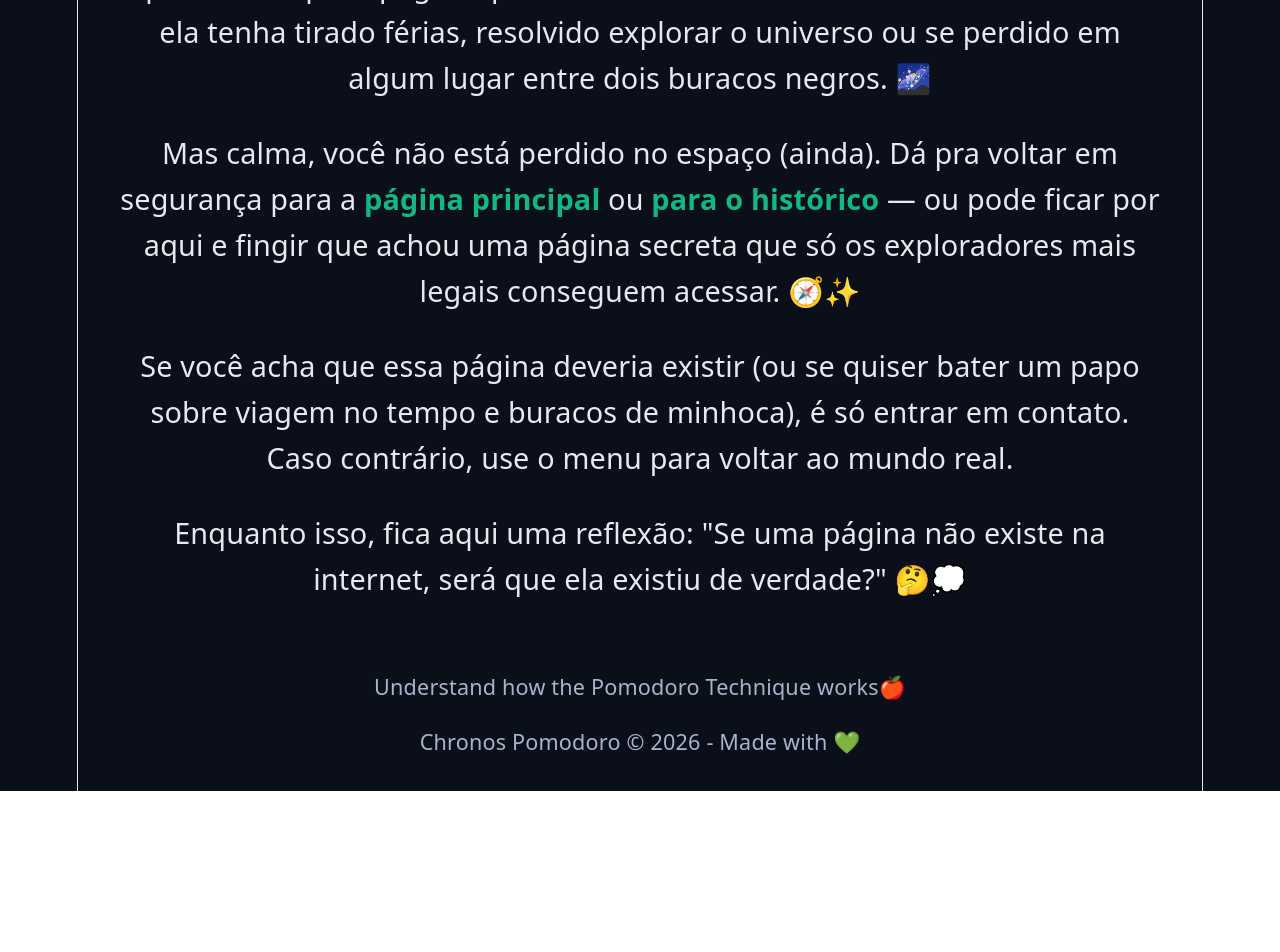
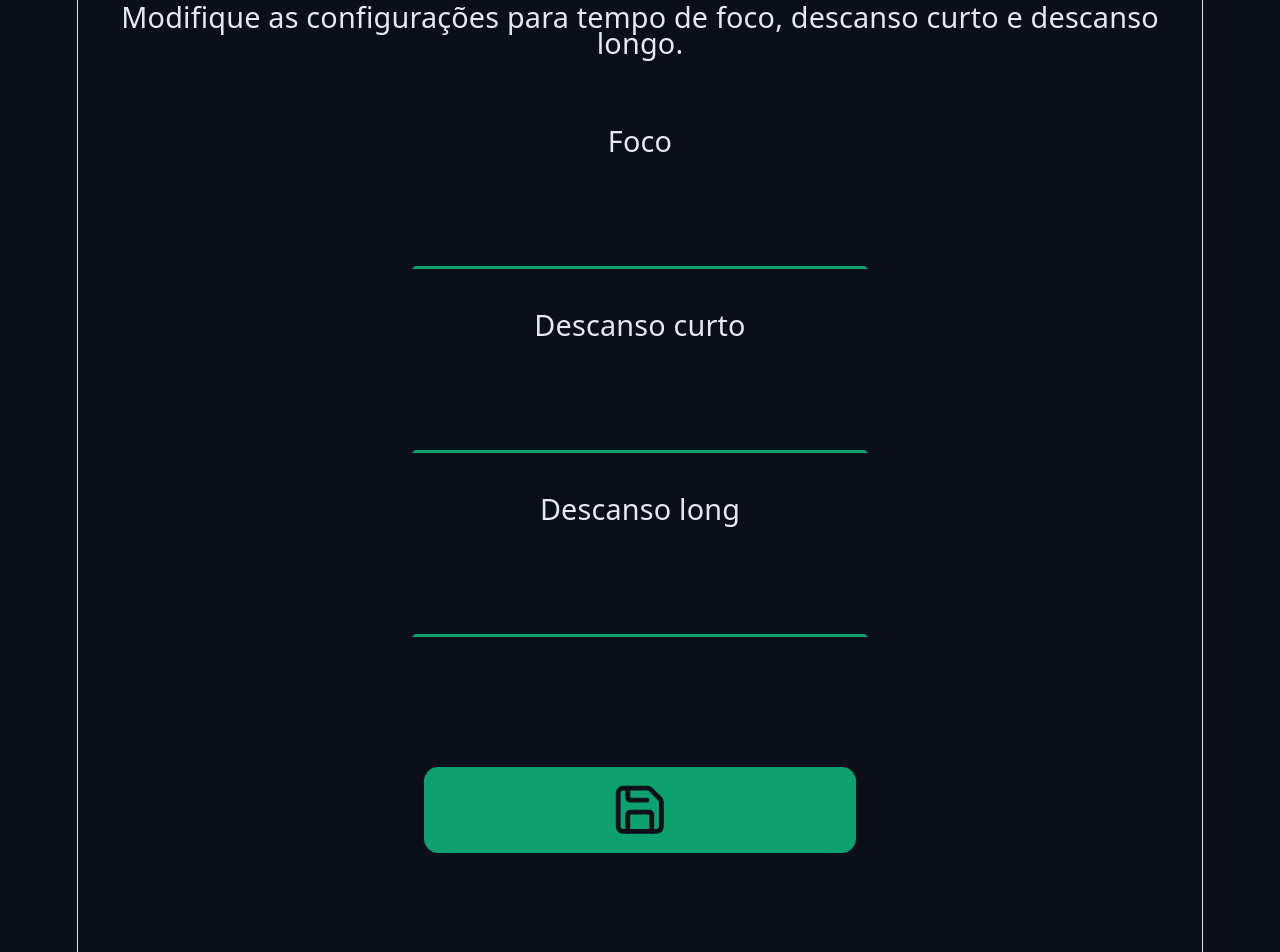
Before and after one commit to erikaperciliano/chronos-pomodoro, a React (Vite) app: page /settings in a window 1280 px wide. Shown: the part 600-1552 px from the top of the page. Before the commit the page ends 1391 px from the top, so only its background shows below. Built offline with nearby package versions, Linux system fonts and the light colour scheme.

Commit message:
feat: add settings page structure

```diff
--- a/src/components/Footer/index.tsx
+++ b/src/components/Footer/index.tsx
@@ -5,10 +5,10 @@ export function Footer() {
   return (
     <footer className={styles.footer}>
       <RouterLink href='/about-pomodoro/'>
-        Understand how the Pomodoro Technique works🍎
+        Entenda como funciona a técnica pomodoro🍎
       </RouterLink>
       <RouterLink href=''>
-        Chronos Pomodoro &copy; {new Date().getFullYear()} - Made with 💚
+        Chronos Pomodoro &copy; {new Date().getFullYear()} - Feito com 💚
       </RouterLink>
     </footer>
   );
--- /dev/null
+++ b/src/pages/Settings/index.tsx
@@ -0,0 +1,45 @@
+import { SaveIcon } from 'lucide-react';
+import { Container } from '../../components/Container';
+import { DefaultButton } from '../../components/DefaultButton';
+import { DefaultInput } from '../../components/DefaultInput';
+import { Heading } from '../../components/Heading';
+
+import { MainTemplate } from '../templates/MainTemplate';
+
+export function Settings() {
+  return (
+    <MainTemplate>
+      <Container>
+        <Heading>Configurações</Heading>
+      </Container>
+
+      <Container>
+        <p>
+          Modifique as configurações para tempo de foco, descanso curto e
+          descanso longo.
+        </p>
+      </Container>
+
+      <Container>
+        <form action='' className='form'>
+          <div className='formRow'>
+            <DefaultInput id='workTime' labelText='Foco' />
+          </div>
+          <div className='formRow'>
+            <DefaultInput id='shortBreakTime' labelText='Descanso curto' />
+          </div>
+          <div className='formRow'>
+            <DefaultInput id='longBreakTime' labelText='Descanso long' />
+          </div>
+          <div className='formRow'>
+            <DefaultButton
+              icon={<SaveIcon />}
+              aria-label='Salvar configurações'
+              title='Salvar configurações'
+            />
+          </div>
+        </form>
+      </Container>
+    </MainTemplate>
+  );
+}
--- a/src/routers/MainRouter/index.tsx
+++ b/src/routers/MainRouter/index.tsx
@@ -5,6 +5,7 @@ import { NotFound } from '../../pages/NotFound';
 import { Home } from '../../pages/Home';
 import { useEffect } from 'react';
 import { History } from '../../pages/History';
+import { Settings } from '../../pages/Settings';
 
 function ScrollToTop() {
   const { pathname } = useLocation();
@@ -22,6 +23,7 @@ export function MainRouter() {
       <Routes>
         <Route path='/' element={<Home />} />
         <Route path='/history' element={<History />} />
+        <Route path='/settings' element={<Settings />} />
         <Route path='/about-pomodoro' element={<AboutPomodoro />} />
         <Route path='*' element={<NotFound />} />
       </Routes>
```
